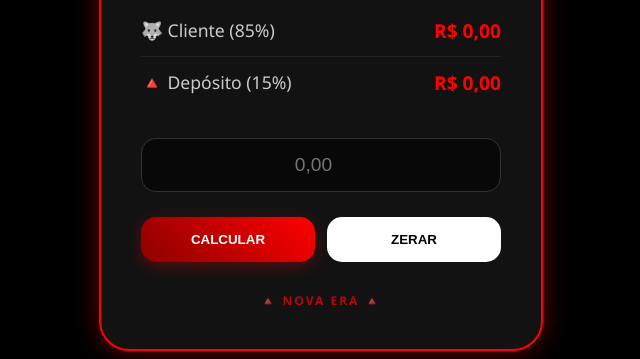
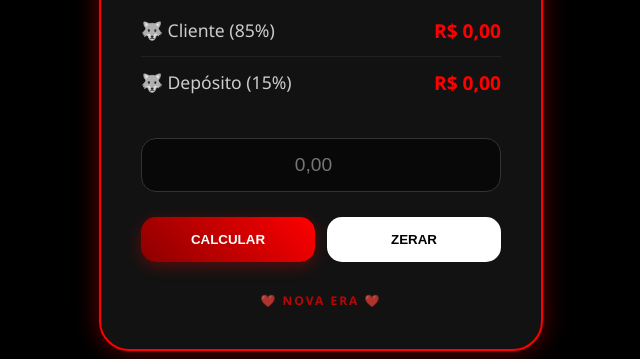
Before and after one commit to patroa-7/Calculadora-Nova-Era, a plain HTML site: page index.html in a window 1280 px wide. Shown: the part 314-673 px from the top of the page, 319-959 px from the left. Drawn offline with Linux system fonts and the light colour scheme.

Commit message:
Update index.html

```diff
--- a/index.html
+++ b/index.html
@@ -155,7 +155,7 @@
             <span class="val" id="res-cliente">R$ 0,00</span>
         </div>
         <div class="row" style="border:none">
-            <span class="label">🔺 Depósito (15%)</span>
+            <span class="label">🐺 Depósito (15%)</span>
             <span class="val" id="res-deposito">R$ 0,00</span>
         </div>
     </div>
@@ -167,7 +167,7 @@
         <button class="btn-clear" onclick="limpar()">Zerar</button>
     </div>
 
-    <div class="footer">🔺 NOVA ERA 🔺</div>
+    <div class="footer">❤️ NOVA ERA ❤️</div>
 </div>
 
 <script>
```
